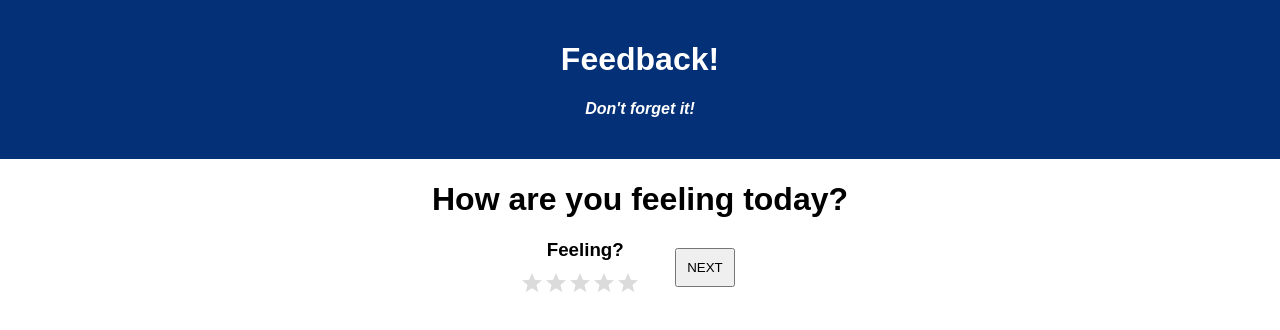
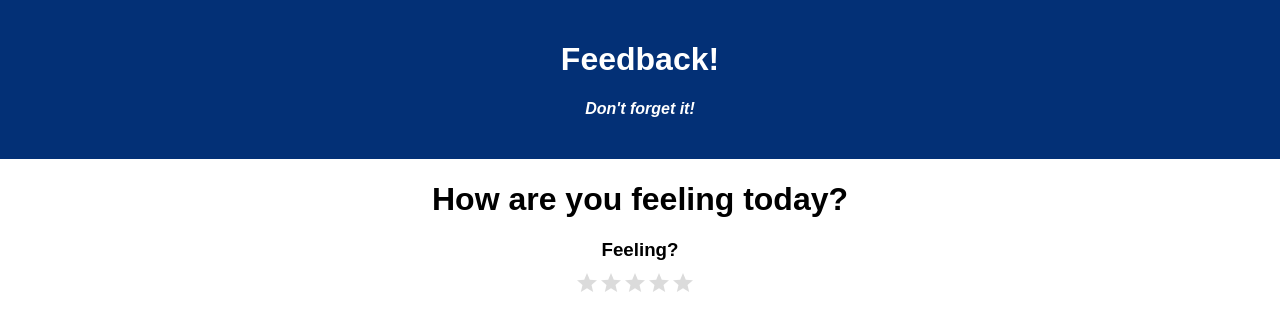
Before and after one commit to jamespetran/redux-feedback-loop, a React (Create React App) app: page /#/ in a window 1280 px wide. Shown: the top 330 px of the page. Built offline with nearby package versions, Linux system fonts and the light colour scheme.

Commit message:
conditional rendering for next button to only appear on feedback selection

```diff
--- a/src/components/App/App.css
+++ b/src/components/App/App.css
@@ -21,11 +21,9 @@
 h4 {
   font-style: italic;
 }
-
-
 .form{
   display: flex;
-  flex-flow: row;
+  flex-flow: column;
   margin: auto;
   width: fit-content;
 }
--- a/src/components/Feeling/Feeling.jsx
+++ b/src/components/Feeling/Feeling.jsx
@@ -7,6 +7,7 @@ import { useHistory } from 'react-router-dom';
 function Feeling() {
   let feelingValue = useSelector(store => store.feeling);
   const history = useHistory();
+  const nothing = '';
 
 
   const handleSubmit = (event) => {
@@ -38,9 +39,10 @@ function Feeling() {
         </div>
         <div className="submit">
 
+          <Link to="/understand">
+          {feelingValue > 0 ? <button value="NEXT" onClick={handleSubmit}>
+              NEXT</button> : nothing }
 
-          <Link to="/understand">
-            <button value="NEXT" onClick={handleSubmit}>NEXT</button>
           </Link>
         </div>
       </form>
--- a/src/components/Support/Support.jsx
+++ b/src/components/Support/Support.jsx
@@ -7,6 +7,7 @@ import { useHistory } from 'react-router-dom';
 function Support() {
   let supportValue = useSelector(store => store.support);
   const history = useHistory();
+  const nothing = '';
 
 
   const handleSubmit = (event) => {
@@ -43,7 +44,8 @@ function Support() {
 
 
           <Link to="/support">
-            <button value="NEXT" onClick={handleSubmit}>NEXT</button>
+            {supportValue > 0 ? <button value="NEXT" onClick={handleSubmit}>
+              NEXT</button> : nothing}
           </Link>
         </div>
       </form>
--- a/src/components/Understand/Understand.jsx
+++ b/src/components/Understand/Understand.jsx
@@ -7,6 +7,7 @@ import { useHistory } from 'react-router-dom';
 function Understand() {
   let understandValue = useSelector(store => store.understand);
   const history = useHistory();
+  const nothing = '';
 
 
   const handleSubmit = (event) => {
@@ -37,10 +38,9 @@ function Understand() {
           />
         </div>
         <div className="submit">
-
-
           <Link to="/support">
-            <button value="NEXT" onClick={handleSubmit}>NEXT</button>
+            {understandValue > 0 ? <button value="NEXT" onClick={handleSubmit}>
+              NEXT</button> : nothing}
           </Link>
         </div>
       </form>
```
